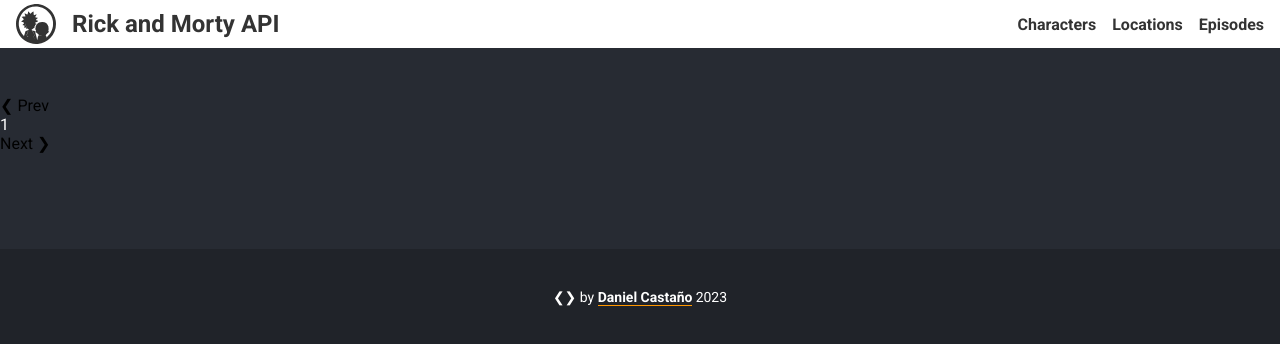
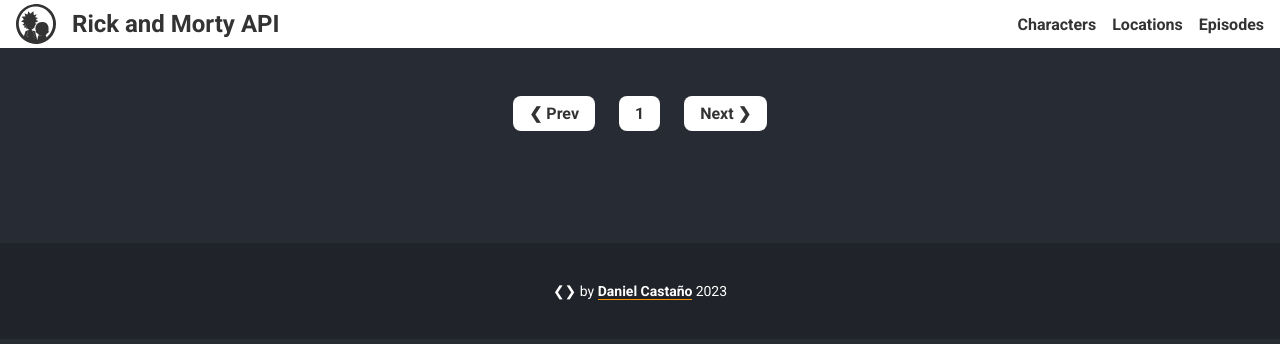
Before and after one commit to XINAD919/RickAndMortyAPI, a website: page index.html in a window 1280 px wide. Drawn offline with Linux system fonts and the light colour scheme; no server answers.

Commit message:
se estila el paginador

```diff
--- /dev/null
+++ b/scss/_pagination.scss
@@ -0,0 +1,27 @@
+.paginator {
+  display: flex;
+  flex-direction: row;
+  gap: 1.5rem;
+  justify-content: center;
+  align-items: center;
+  margin-bottom: 1rem;
+
+  div {
+    width: fit-content;
+    background-color: white;
+    color: #333333;
+    font-weight: 600;
+    border-radius: .5rem;
+    padding: .5rem 1rem;
+    cursor: pointer;
+  }
+
+  #showPage {
+    width: fit-content;
+    background-color: white;
+    color: #333333;
+    font-weight: 600;
+    border-radius: .5rem;
+    padding: .5rem 1rem;
+  }
+}
--- a/scss/globals.scss
+++ b/scss/globals.scss
@@ -1 +1 @@
-@import "general_variables", "card", "header", "footer", "modal";
+@import "general_variables", "card", "header", "footer", "modal", "pagination";
```
Also changed, not shown: styles/globals.css, 1 other file.
